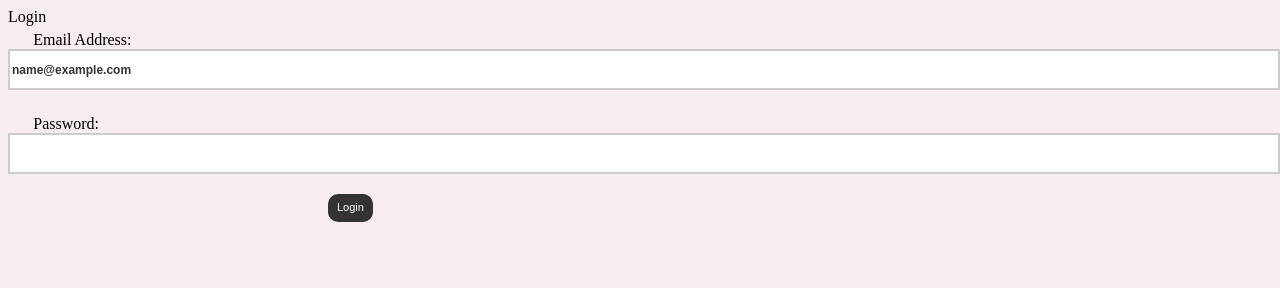
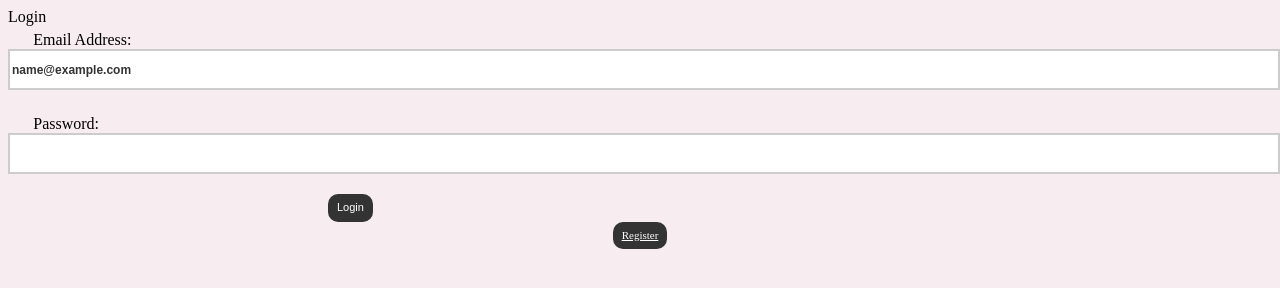
Before and after one commit to Stephanieee-pixel/Epistlesse, a website: page client/login.html in a window 1280 px wide. Shown: the top 288 px of the page. Drawn offline with nearby package versions, Linux system fonts and the light colour scheme.

Commit message:
added register button

```diff
--- a/client/login.html
+++ b/client/login.html
@@ -28,5 +28,11 @@
     </div>
   </div>
 
+  <div class="row">
+    <div id = "router_button" class="btn-group-variant config-buttons">
+      <a href="/client/register.html" id="write-router" class="btn btn-sm edit_btn">Register</a>
+    </div>
+  </div>
+
 </body>
 </html>
```
Also changed, not shown: client/product-desc.html (+1 -1 lines).
